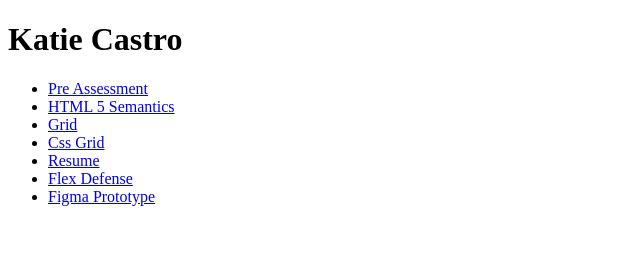
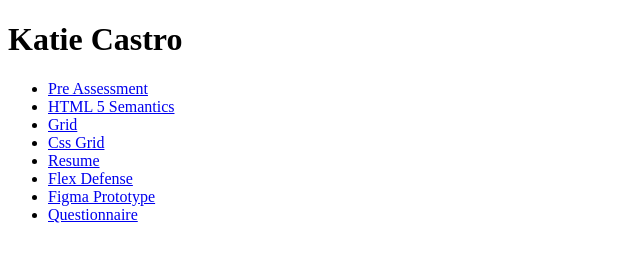
Before and after one commit to KatieRCastro/ifsc-33422-mobile-web, a plain HTML site: page index.html in a window 1280 px wide. Shown: the whole page, without its empty margins (0-640 px from the left). Drawn offline with Linux system fonts and the light colour scheme; files that its build step writes are made by us from their sources.

Commit message:
questionaire

```diff
--- a/index.html
+++ b/index.html
@@ -18,6 +18,7 @@
         <li><a href="resume/index.html">Resume</a></li>
         <li><a href="flex-defense/Screen Shot 2024-04-05 at 12.35.53 AM.png">Flex Defense </a></li>
         <li><a href="https://www.figma.com/file/WaxPRwZyvd6zQy9ePbHPYa/Mobile-Web-Wireframe?type=design&node-id=0-1&mode=design&t=NqZdFV6Q3lSmzqpq-0">Figma Prototype</a></li>
+        <li><a href="questionnaire/Screen Shot 2024-04-11 at 1.06.24 AM.png">Questionnaire</a></li>
 
   </nav>
 </body>
```
Also changed, not shown: questionnaire/Screen Shot 2024-04-11 at 1.06.24 AM.png (added).
